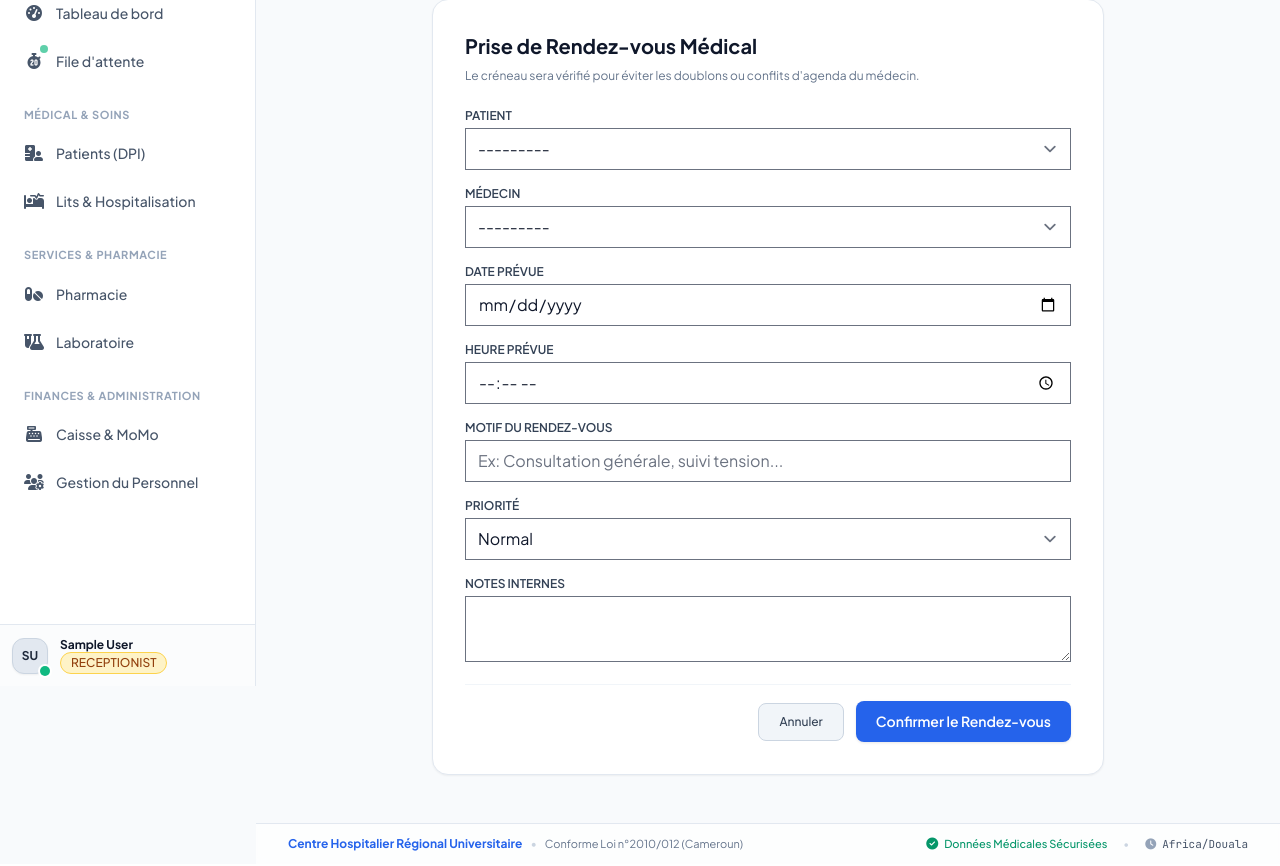
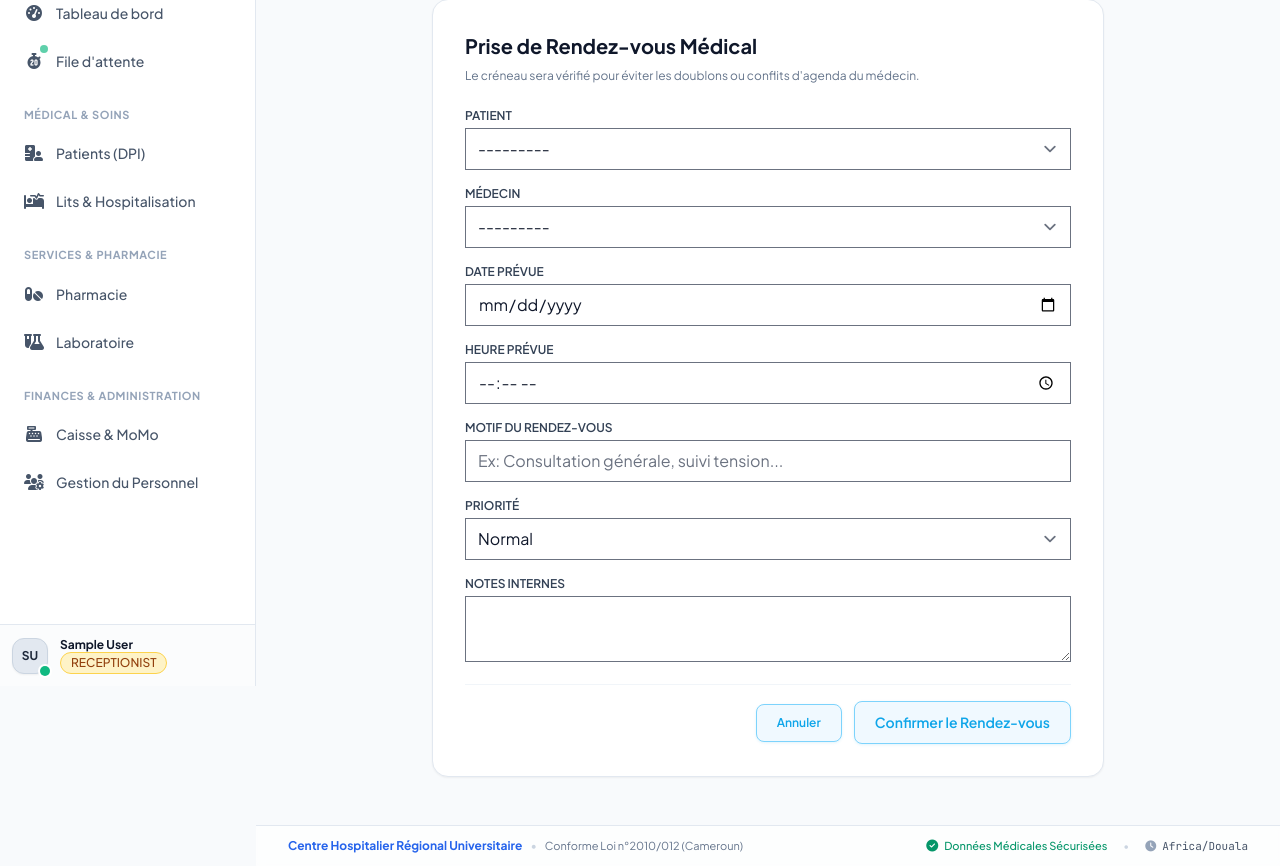
Before and after one commit to Abel-237/hospital_system, a Django app: page /appointments/create/ in a window 1280 px wide. Shown: the part 114-980 px from the top of the page. Run offline with Django 5.2, Linux system fonts and the light colour scheme; the visitor is signed in with stand-in values (Sample User, id 1); data comes from the database, SQL or seed files in the repository; data that the repository does not hold is empty; parts of the project's set-up code (start-up, migrations or seed data) failed here and were passed over; some libraries are stand-ins or nearby versions.

Commit message:
style: unify button hover states

```diff
--- a/static/css/theme.css
+++ b/static/css/theme.css
@@ -76,48 +76,36 @@ body {
   box-shadow: 0 0 0 3px rgba(59, 130, 246, 0.15);
 }
 
-/* Buttons */
-.btn-primary {
+/* Buttons: consistent sky-blue action style across the application. */
+.btn-primary,
+.btn-secondary {
   display: inline-flex;
   align-items: center;
   justify-content: center;
   padding: 0.625rem 1.25rem;
   font-weight: 600;
   font-size: 0.875rem;
-  color: #ffffff;
-  background-color: #2563eb;
+  color: #0ea5e9;
+  background-color: #f0f9ff;
+  border: 1px solid #7dd3fc;
   border-radius: 0.5rem;
-  box-shadow: 0 1px 3px rgba(0, 0, 0, 0.1);
+  box-shadow: 0 1px 3px rgba(14, 165, 233, 0.12);
   transition: all 0.2s ease;
 }
-.btn-primary:hover {
-  background-color: #1d4ed8;
-  box-shadow: 0 4px 6px -1px rgba(37, 99, 235, 0.2);
+.dark .btn-primary,
+.dark .btn-secondary {
+  color: #7dd3fc;
+  background-color: #0c4a6e;
+  border-color: #38bdf8;
 }
-
-.btn-secondary {
-  display: inline-flex;
-  align-items: center;
-  justify-content: center;
-  padding: 0.625rem 1.25rem;
-  font-weight: 500;
-  font-size: 0.875rem;
-  color: #334155;
-  background-color: #f1f5f9;
-  border: 1px solid #cbd5e1;
-  border-radius: 0.5rem;
-  transition: all 0.2s ease;
-}
-.dark .btn-secondary {
-  color: #e2e8f0;
-  background-color: #1e293b;
-  border-color: #334155;
-}
-.btn-secondary:hover {
-  background-color: #e2e8f0;
-}
+.btn-primary:hover,
+.btn-secondary:hover,
+.dark .btn-primary:hover,
 .dark .btn-secondary:hover {
-  background-color: #334155;
+  color: #ffffff;
+  background-color: #1e3a8a;
+  border-color: #1e3a8a;
+  box-shadow: 0 4px 10px rgba(30, 58, 138, 0.25);
 }
 
 /* Status Badges */
```
